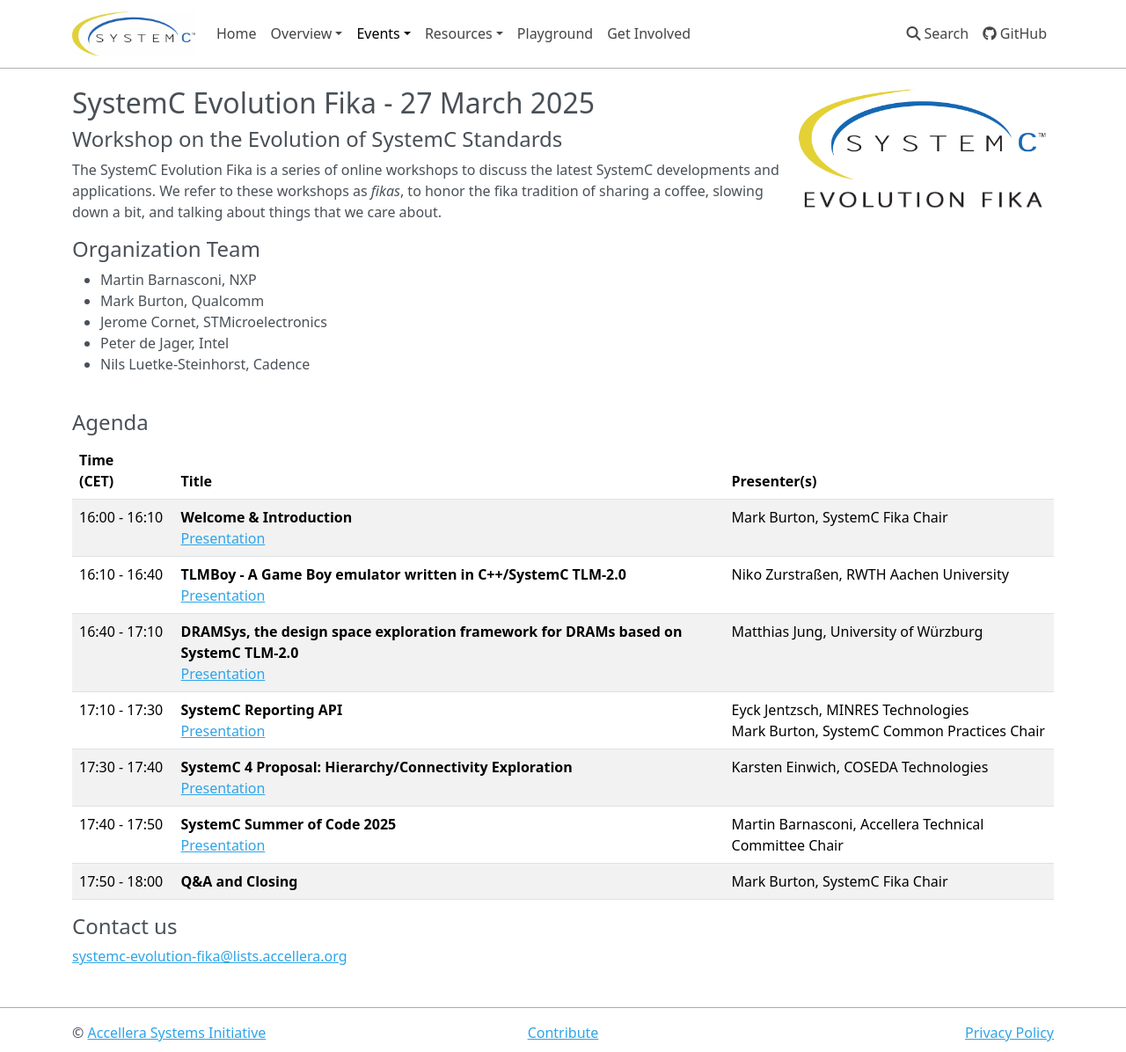
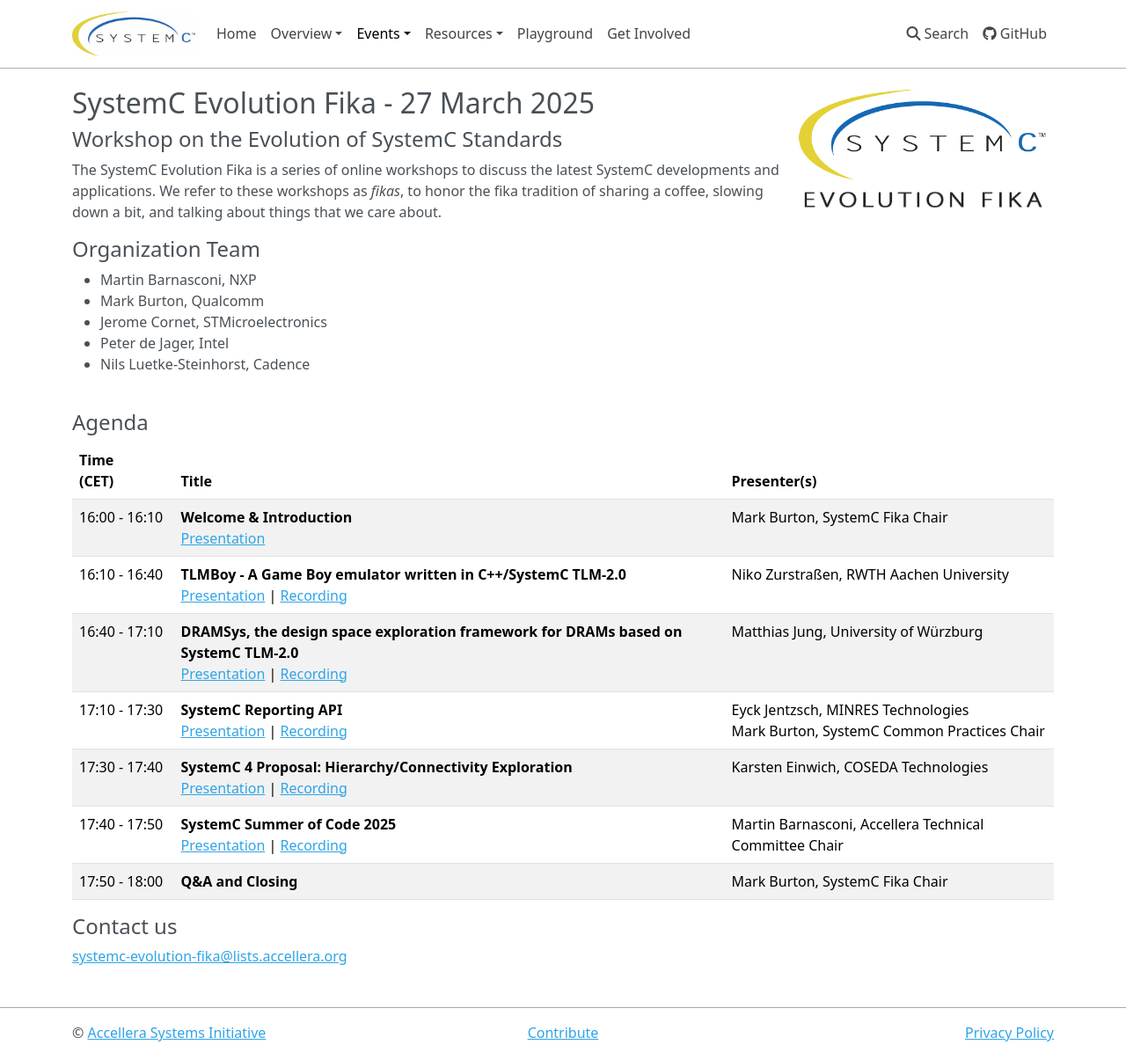
Before and after one commit to accellera-official/systemc.org, an MkDocs documentation site: the page built from docs/events/scef202503.md, in a window 1280 px wide and 1196 px high. Shown: the whole window at 88% size. Built offline with MkDocs 1.6.1, drawn with Linux system fonts in a browser that asks for light colours; nearby versions of some CDN libraries.

Commit message:
add recordings

```diff
--- a/docs/events/scef202503.md
+++ b/docs/events/scef202503.md
@@ -36,11 +36,11 @@
 | Time (CET)&nbsp;&nbsp;&nbsp;&nbsp;&nbsp;&nbsp; | Title | Presenter(s) |
 | ------------- | ---------------- | -------------------------------- |
 | 16:00 - 16:10 | **Welcome & Introduction**<br>[Presentation][intro] | Mark Burton, SystemC Fika Chair |
-| 16:10 - 16:40 | **TLMBoy - A Game Boy emulator written in C++/SystemC TLM-2.0**<br>[Presentation][tlmboy] | Niko Zurstraßen, RWTH Aachen University |
-| 16:40 - 17:10 | **DRAMSys, the design space exploration framework for DRAMs based on SystemC TLM-2.0**<br>[Presentation][dramsys] |  Matthias Jung, University of Würzburg |
-| 17:10 - 17:30 | **SystemC Reporting API**<br>[Presentation][reporting] | Eyck Jentzsch, MINRES Technologies<br>Mark Burton, SystemC Common Practices Chair |
-| 17:30 - 17:40 | **SystemC 4 Proposal: Hierarchy/Connectivity Exploration**<br>[Presentation][hierarchy] | Karsten Einwich, COSEDA Technologies |
-| 17:40 - 17:50 | **SystemC Summer of Code  2025**<br>[Presentation][ssoc] | Martin Barnasconi, Accellera Technical Committee Chair |
+| 16:10 - 16:40 | **TLMBoy - A Game Boy emulator written in C++/SystemC TLM-2.0**<br>[Presentation][tlmboy] \| [Recording][tlmboy-recording]  | Niko Zurstraßen, RWTH Aachen University |
+| 16:40 - 17:10 | **DRAMSys, the design space exploration framework for DRAMs based on SystemC TLM-2.0**<br>[Presentation][dramsys] \| [Recording][dramsys-recording]  |  Matthias Jung, University of Würzburg |
+| 17:10 - 17:30 | **SystemC Reporting API**<br>[Presentation][reporting] \| [Recording][reporting-recording]  | Eyck Jentzsch, MINRES Technologies<br>Mark Burton, SystemC Common Practices Chair |
+| 17:30 - 17:40 | **SystemC 4 Proposal: Hierarchy/Connectivity Exploration**<br>[Presentation][hierarchy] \| [Recording][hierarchy-recording]  | Karsten Einwich, COSEDA Technologies |
+| 17:40 - 17:50 | **SystemC Summer of Code  2025**<br>[Presentation][ssoc] \| [Recording][ssoc-recording]  | Martin Barnasconi, Accellera Technical Committee Chair |
 | 17:50 - 18:00 | **Q&A and Closing** | Mark Burton, SystemC Fika Chair |
 
 ## Contact us
@@ -53,3 +53,9 @@
 [hierarchy]: https://workspace.accellera.org/document/dl/13489
 [ssoc]: https://workspace.accellera.org/document/dl/13487
 [dramsys]: https://workspace.accellera.org/document/dl/13497
+
+[tlmboy-recording]: https://youtu.be/GxBn08SknnQ
+[dramsys-recording]: https://youtu.be/GU5tpI8upKc
+[reporting-recording]: https://youtu.be/suO-2j49IlU
+[hierarchy-recording]: https://youtu.be/YACIHBQ0Op4
+[ssoc-recording]: https://youtu.be/OOyozvSWn8c
```
